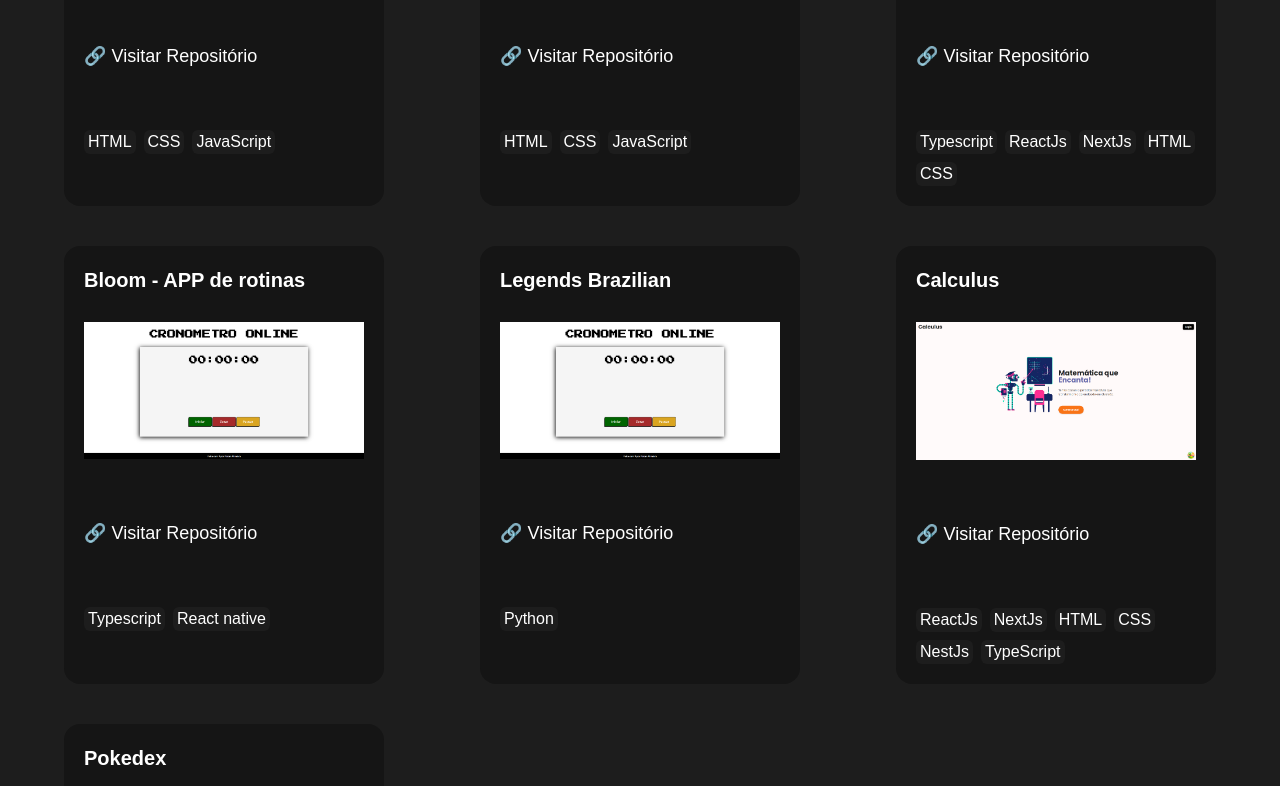
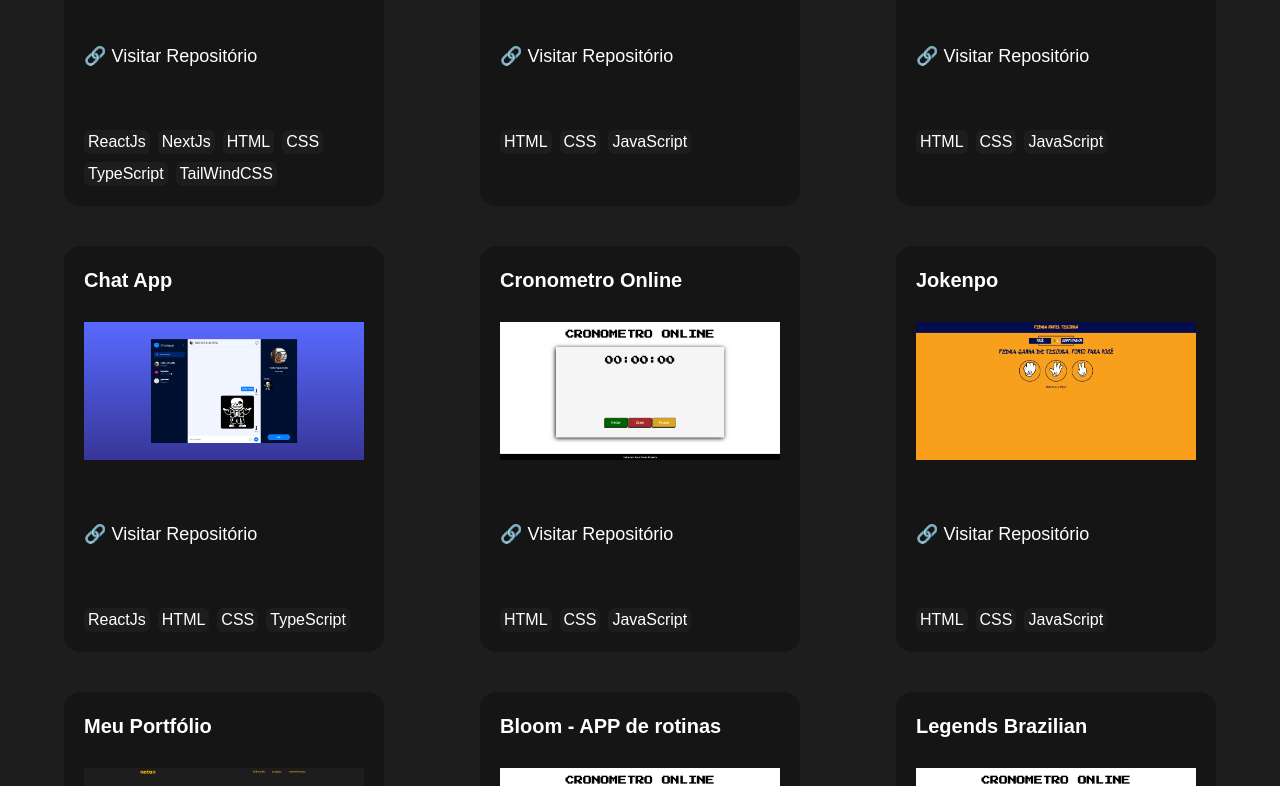
Before and after one commit to natanalmeida03/Portfolio-Nextjs, a Next.js app: page / in a window 1280 px wide. Shown: the part 1480-2266 px from the top of the page. Built offline with nearby package versions, Linux system fonts and the light colour scheme; a web font is replaced by a local one.

Commit message:
add new projects

```diff
--- a/src/components/Projects.tsx
+++ b/src/components/Projects.tsx
@@ -6,6 +6,37 @@ function Projects() {
       <div className="mx-auto max-w-6xl">
         <h1 className="font-bold text-4xl text-pk mb-10">Projetos</h1>
         <ul className="flex flex-wrap gap-10 justify-center xl:justify-between">
+          <ProjectCard
+            title="Calculus"
+            image="/calculus.png"
+            link="https://github.com/fga-eps-mds/2024.1-CALCULUS-Frontend"
+            linguagens={[
+              "ReactJs",
+              "NextJs",
+              "HTML",
+              "CSS",
+              "TypeScript",
+              "TailWindCSS",
+            ]}
+          />
+          <ProjectCard
+            title="Pokedex"
+            image="/pokedex.PNG"
+            link="https://github.com/NATANGOATOSO/Pokedex"
+            linguagens={["HTML", "CSS", "JavaScript"]}
+          />
+          <ProjectCard
+            title="Pixel Art App"
+            image="/pixelartsite.png"
+            link="https://github.com/NATANGOATOSO/pixelart-app"
+            linguagens={["HTML", "CSS", "JavaScript"]}
+          />
+          <ProjectCard
+            title="Chat App"
+            image="/chatapp.png"
+            link="https://chatapp-natan.vercel.app"
+            linguagens={["ReactJs", "HTML", "CSS", "TypeScript"]}
+          />
           <ProjectCard
             title="Cronometro Online"
             image="/timer.PNG"
@@ -36,18 +67,6 @@ function Projects() {
             link="https://github.com/NATANGOATOSO/cronometro/"
             linguagens={["Python"]}
           />
-          <ProjectCard
-            title="Calculus"
-            image="/calculus.png"
-            link="https://github.com/fga-eps-mds/2024.1-CALCULUS-Frontend"
-            linguagens={["ReactJs", "NextJs", "HTML", "CSS", "NestJs", "TypeScript"]}
-          />
-          <ProjectCard
-            title="Pokedex"
-            image="/pokedex.PNG"
-            link="https://github.com/NATANGOATOSO/Pokedex"
-            linguagens={["HTML", "CSS", "JavaScript"]}
-          />
         </ul>
       </div>
     </section>
```
Also changed, not shown: public/chatapp.png (added), public/pixelartsite.png (added).
